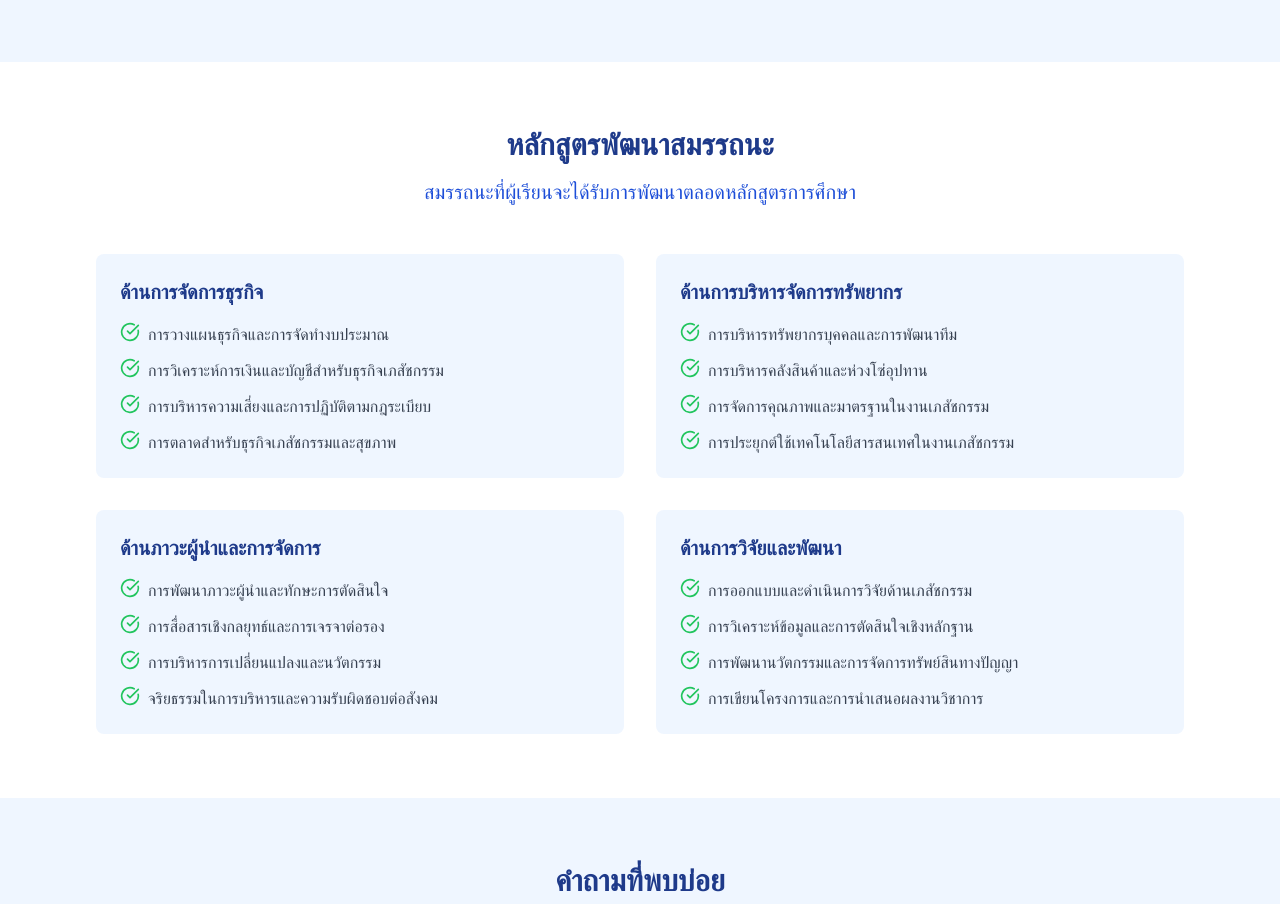
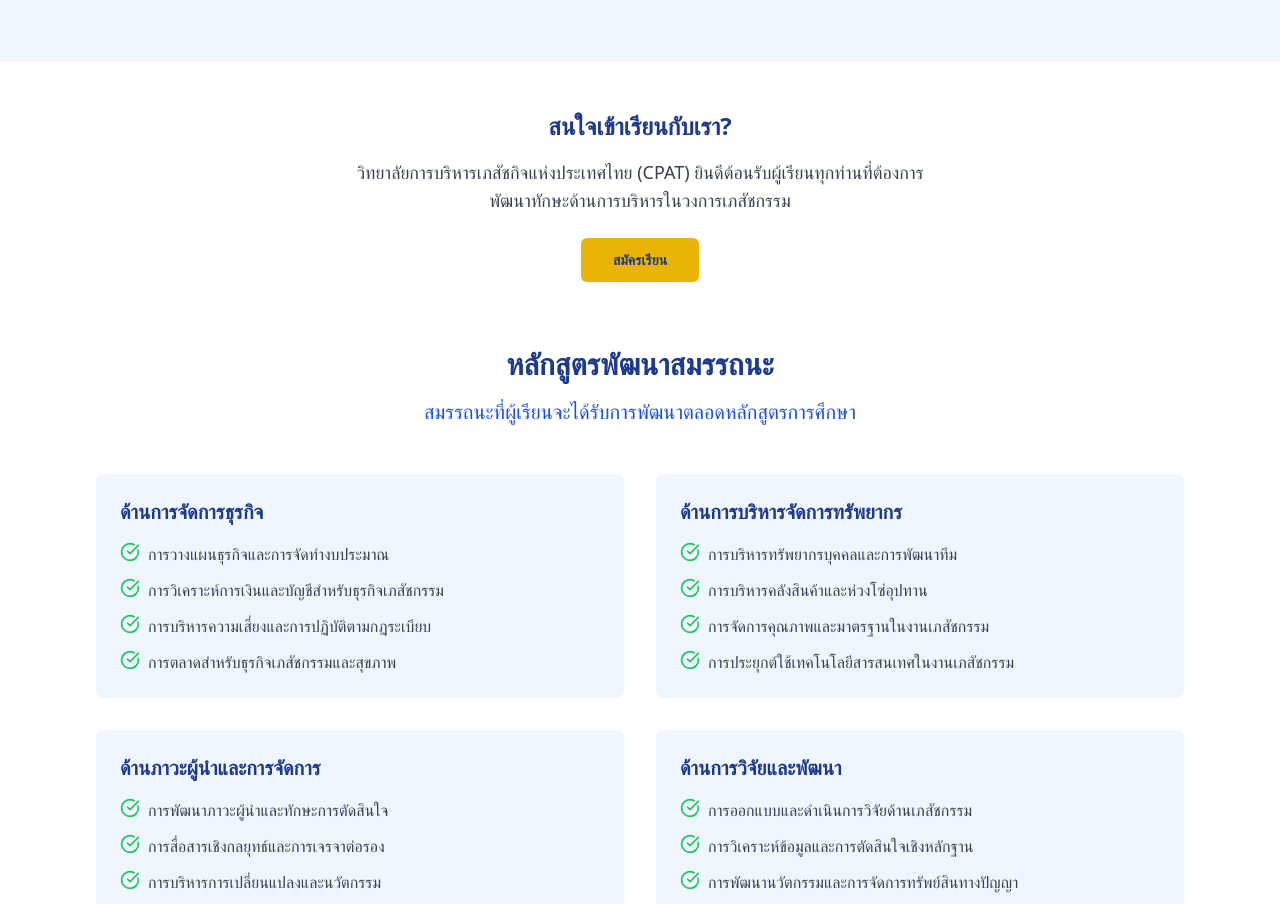
Before and after one commit to wirunw/cpat-pharma-connect, a React (Vite) app: page /admission in a window 1280 px wide. Shown: the part 1368-2272 px from the top of the page. Built offline with nearby package versions, Linux system fonts and the light colour scheme.

Commit message:
Code edited in Lovable Code Editor
Edited UI in Lovable

```diff
--- a/src/pages/Admission.tsx
+++ b/src/pages/Admission.tsx
@@ -177,6 +177,22 @@ const Admission = () => {
           </div>
         </div>
       </section>
+
+        {/* Call to Action after tuition cards */}
+      <div className="mt-12 text-center">
+        <h3 className="text-2xl font-semibold text-blue-900 mb-4">
+          สนใจเข้าเรียนกับเรา?
+        </h3>
+        <p className="text-lg text-gray-700 mb-6 max-w-xl mx-auto">
+          วิทยาลัยการบริหารเภสัชกิจแห่งประเทศไทย (CPAT) ยินดีต้อนรับผู้เรียนทุกท่านที่ต้องการพัฒนาทักษะด้านการบริหารในวงการเภสัชกรรม
+        </p>
+        <Button
+          size="lg"
+          className="bg-yellow-500 hover:bg-yellow-600 text-blue-900 font-bold px-8 py-3"
+        >
+          สมัครเรียน
+        </Button>
+      </div>
 
         {/* Course Competencies */}
         <section className="py-16 px-4 bg-white">
```
